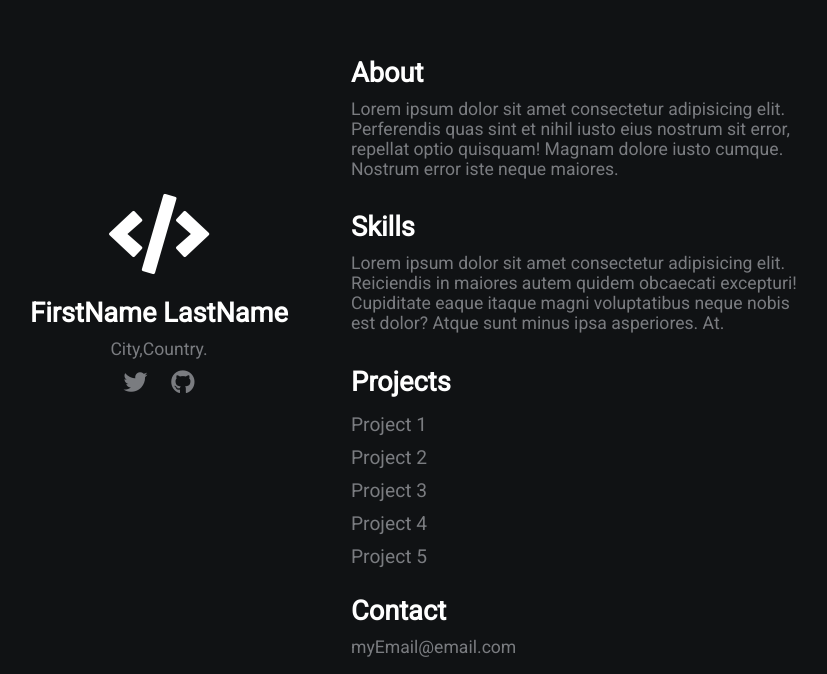
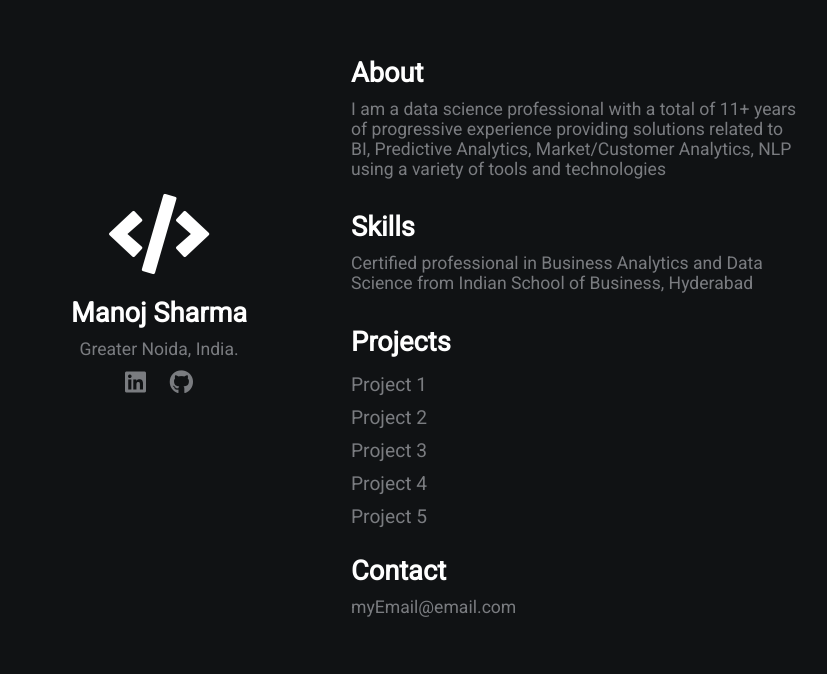
Before and after one commit to sam4410/webHostingGCLOUD, a plain HTML site: page public/index.html in a window 1280 px wide. Shown: the part 126-800 px from the top of the page, without its empty margins (289-1116 px from the left). Drawn offline with Linux system fonts and the light colour scheme.

Commit message:
updated with correct details

```diff
--- a/public/index.html
+++ b/public/index.html
@@ -12,16 +12,16 @@
     <div class="grid-2">
         <div class="section-1">
             <i class="fas fa-code fa-5x white"></i>
-            <h2>FirstName LastName</h2>
-            <p>City,Country.</p>
-            <a href="#"><i class="fab fa-twitter"></i></a>
-            <a href="#"><i class="fab fa-github"></i></a>
+            <h2>Manoj Sharma</h2>
+            <p>Greater Noida, India.</p>
+            <a href="https://www.linkedin.com/in/manoj-sharma-20b43718/"><i class="fab fa-linkedin"></i></a>
+            <a href="https://github.com/sam4410"><i class="fab fa-github"></i></a>
         </div>
         <div class="section-2">
             <h2>About</h2>
-            <p>Lorem ipsum dolor sit amet consectetur adipisicing elit. Perferendis quas sint et nihil iusto eius nostrum sit error, repellat optio quisquam! Magnam dolore iusto cumque. Nostrum error iste neque maiores.</p>
+            <p>I am a data science professional with a total of 11+ years of progressive experience providing solutions related to BI, Predictive Analytics, Market/Customer Analytics, NLP using a variety of tools and technologies</p>
             <h2>Skills</h2>
-            <p>Lorem ipsum dolor sit amet consectetur adipisicing elit. Reiciendis in maiores autem quidem obcaecati excepturi! Cupiditate eaque itaque magni voluptatibus neque nobis est dolor? Atque sunt minus ipsa asperiores. At.</p>
+            <p>Certified professional in Business Analytics and Data Science from Indian School of Business, Hyderabad </p>
             <h2>Projects</h2>
             <a href="#">Project 1</a>
             <a href="#">Project 2</a>
```
